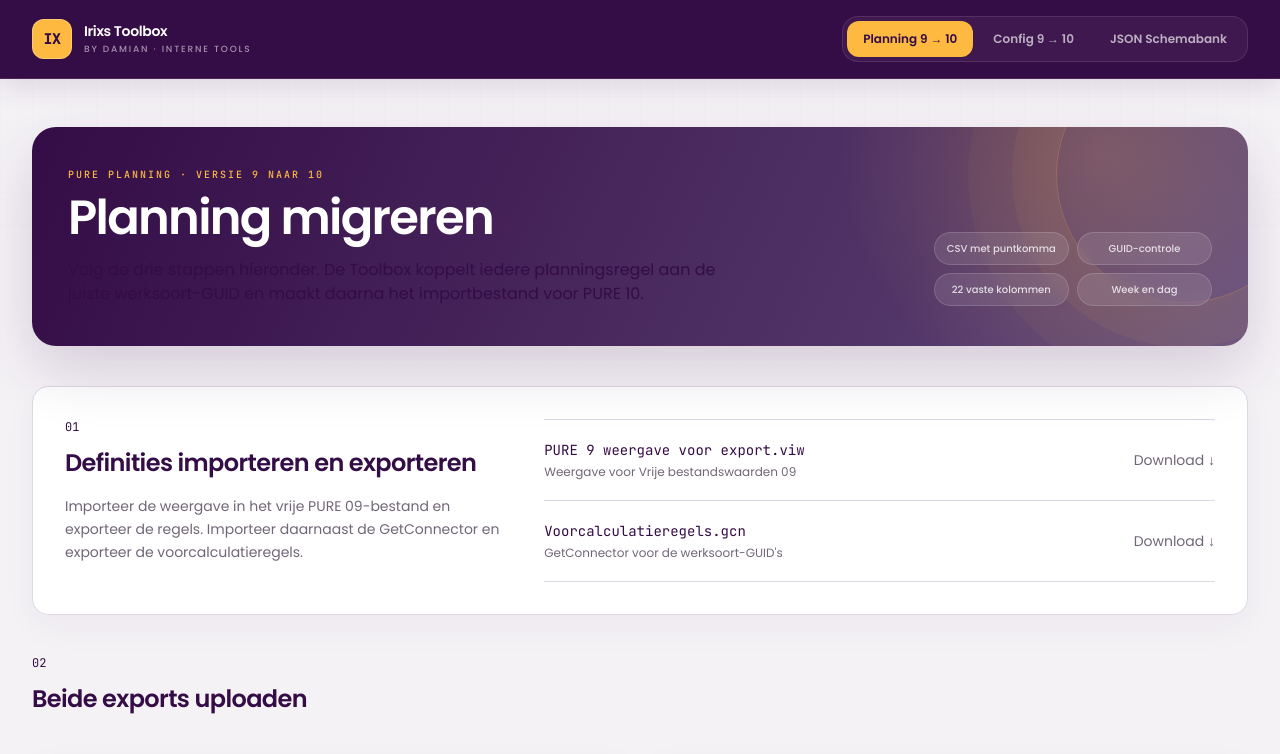
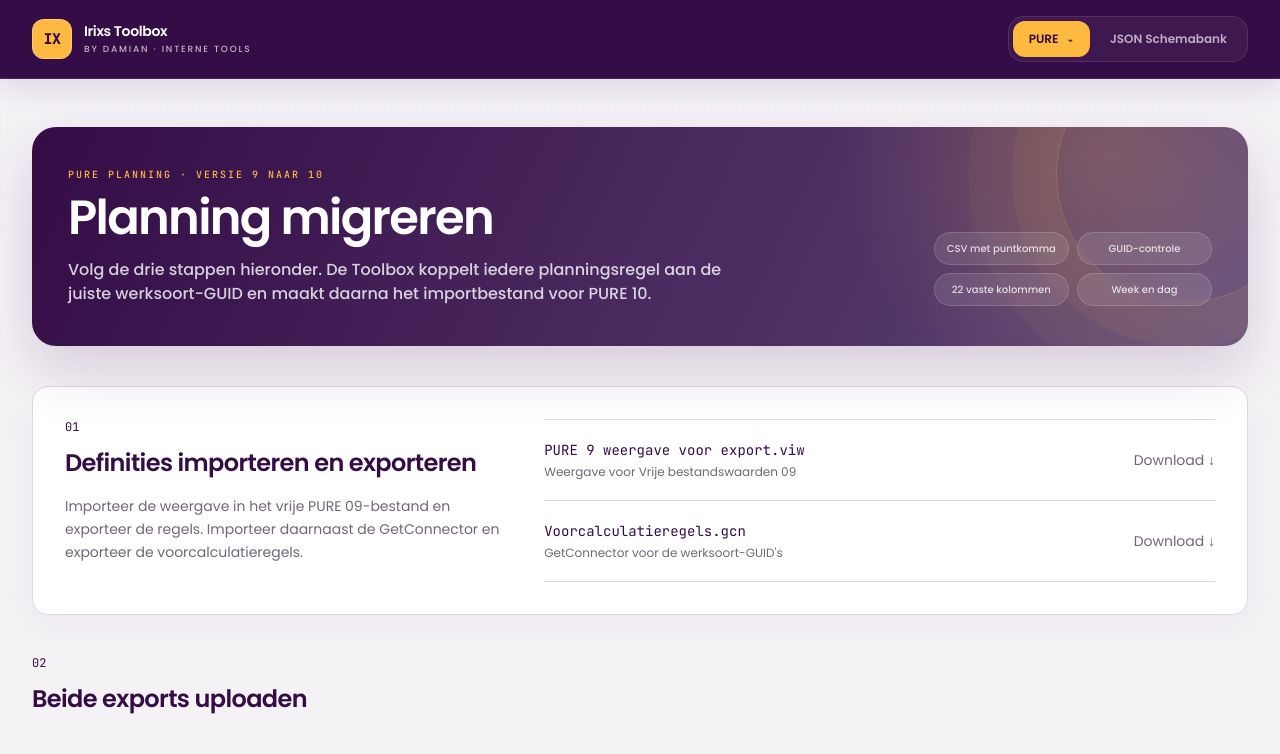
Before and after one commit to Damiank97/IrixsJSON-Demo, a Next.js app: page / in a window 1280 px wide. Shown: the top 754 px of the page. Built offline with nearby package versions, Linux system fonts and the light colour scheme.

Commit message:
Improve intro contrast and group PURE tools

```diff
--- a/components/PureConfigMigrationTool.tsx
+++ b/components/PureConfigMigrationTool.tsx
@@ -141,7 +141,7 @@ function ToolIntro() {
       <div>
         <p className="tool-kicker">PURE configuratie · versie 9 naar 10</p>
         <h1 className="mt-3 text-4xl font-semibold leading-tight tracking-[-0.035em] text-white md:text-5xl">Config migreren</h1>
-        <p className="mt-4 max-w-2xl text-sm leading-relaxed text-white/72 md:text-base">
+        <p className="mt-4 max-w-2xl text-sm font-medium leading-relaxed text-white/80 md:text-base">
           Bouw een complete KVSet-import uit het PURE 9 app.config-bestand. Klantwaarden worden overgenomen;
           ontbrekende PURE 10-structuur wordt veilig aangevuld.
         </p>
--- a/components/PureMigrationTool.tsx
+++ b/components/PureMigrationTool.tsx
@@ -76,7 +76,7 @@ export function PureMigrationTool() {
         <div>
         <p className="tool-kicker">PURE planning · versie 9 naar 10</p>
         <h1 className="mt-3 text-4xl font-semibold leading-tight tracking-[-0.035em] text-white md:text-5xl">Planning migreren</h1>
-        <p className="mt-4 max-w-2xl text-sm leading-relaxed text-white/72 md:text-base">
+        <p className="mt-4 max-w-2xl text-sm font-medium leading-relaxed text-white/80 md:text-base">
           Volg de drie stappen hieronder. De Toolbox koppelt iedere planningsregel aan de juiste werksoort-GUID
           en maakt daarna het importbestand voor PURE 10.
         </p>
--- a/components/ToolboxHome.tsx
+++ b/components/ToolboxHome.tsx
@@ -10,6 +10,7 @@ type Tool = "planning" | "config" | "schemas";
 
 export function ToolboxHome({ connectors }: { connectors: ConnectorIndexItem[] }) {
   const [tool, setTool] = useState<Tool>("planning");
+  const [pureMenuOpen, setPureMenuOpen] = useState(false);
   const totalSchemas = connectors.reduce((sum, connector) => sum + connector.schema_count, 0);
   const totalExamples = connectors.reduce((sum, connector) => sum + connector.example_count, 0);
 
@@ -23,12 +24,59 @@ export function ToolboxHome({ connectors }: { connectors: ConnectorIndexItem[] }
             </div>
             <div>
               <p className="text-sm font-semibold tracking-tight">Irixs Toolbox</p>
-              <p className="mt-0.5 text-[9px] font-medium uppercase tracking-[0.2em] text-white/55">By Damian · interne tools</p>
+              <p className="mt-0.5 text-[9px] font-medium uppercase tracking-[0.2em] text-white/70">By Damian · interne tools</p>
             </div>
           </div>
-          <nav className="flex max-w-full gap-1 overflow-x-auto rounded-2xl border border-white/10 bg-white/5 p-1" aria-label="Toolbox onderdelen">
-            <Tab active={tool === "planning"} onClick={() => setTool("planning")}>Planning 9 → 10</Tab>
-            <Tab active={tool === "config"} onClick={() => setTool("config")}>Config 9 → 10</Tab>
+          <nav className="flex max-w-full gap-1 rounded-2xl border border-white/10 bg-white/5 p-1" aria-label="Toolbox onderdelen">
+            <div
+              className="relative"
+              onMouseEnter={() => setPureMenuOpen(true)}
+              onMouseLeave={() => setPureMenuOpen(false)}
+              onBlur={(event) => {
+                if (!event.currentTarget.contains(event.relatedTarget)) setPureMenuOpen(false);
+              }}
+            >
+              <button
+                type="button"
+                aria-haspopup="menu"
+                aria-expanded={pureMenuOpen}
+                onClick={() => setPureMenuOpen(true)}
+                className={`flex items-center gap-2 whitespace-nowrap rounded-xl px-4 py-2.5 text-xs font-semibold transition ${
+                  tool === "planning" || tool === "config"
+                    ? "bg-brand-yellow text-accent shadow-sm"
+                    : "text-white/75 hover:bg-white/10 hover:text-white"
+                }`}
+              >
+                PURE
+                <span aria-hidden="true" className={`text-[9px] transition-transform ${pureMenuOpen ? "rotate-180" : ""}`}>⌄</span>
+              </button>
+              {pureMenuOpen && (
+                <div
+                  role="menu"
+                  aria-label="PURE tools"
+                  className="absolute left-0 top-[calc(100%+0.55rem)] z-50 min-w-52 overflow-hidden rounded-xl border border-rule bg-white p-1.5 text-accent shadow-[0_18px_45px_rgba(52,12,70,0.2)]"
+                >
+                  <PureMenuItem
+                    active={tool === "planning"}
+                    onClick={() => {
+                      setTool("planning");
+                      setPureMenuOpen(false);
+                    }}
+                  >
+                    Planning 9 → 10
+                  </PureMenuItem>
+                  <PureMenuItem
+                    active={tool === "config"}
+                    onClick={() => {
+                      setTool("config");
+                      setPureMenuOpen(false);
+                    }}
+                  >
+                    Config 9 → 10
+                  </PureMenuItem>
+                </div>
+              )}
+            </div>
             <Tab active={tool === "schemas"} onClick={() => setTool("schemas")}>JSON Schemabank</Tab>
           </nav>
         </div>
@@ -68,6 +116,21 @@ function Tab({ active, onClick, children }: { active: boolean; onClick: () => vo
   );
 }
 
+function PureMenuItem({ active, onClick, children }: { active: boolean; onClick: () => void; children: React.ReactNode }) {
+  return (
+    <button
+      type="button"
+      role="menuitem"
+      onClick={onClick}
+      className={`block w-full rounded-lg px-3 py-2.5 text-left text-xs font-semibold transition ${
+        active ? "bg-brand-yellow/25 text-accent" : "text-muted hover:bg-accent-soft hover:text-accent"
+      }`}
+    >
+      {children}
+    </button>
+  );
+}
+
 function SchemaBank({ connectors, totalSchemas, totalExamples }: {
   connectors: ConnectorIndexItem[];
   totalSchemas: number;
@@ -79,7 +142,7 @@ function SchemaBank({ connectors, totalSchemas, totalExamples }: {
         <div>
           <p className="tool-kicker">AFAS UpdateConnectors</p>
           <h1 className="mt-3 text-4xl font-semibold leading-tight tracking-[-0.035em] text-white md:text-5xl">JSON Schemabank</h1>
-          <p className="mt-4 max-w-2xl text-sm leading-relaxed text-white/72 md:text-base">Vind een connectorstructuur en pak direct een bruikbaar voorbeeld voor je koppeling of test.</p>
+          <p className="mt-4 max-w-2xl text-sm leading-relaxed text-white/80 md:text-base">Vind een connectorstructuur en pak direct een bruikbaar voorbeeld voor je koppeling of test.</p>
         </div>
         <dl className="relative z-10 mt-7 grid grid-cols-3 gap-2 md:mt-0">
           <Stat label="Connectors" value={connectors.length} />
@@ -97,7 +160,7 @@ function SchemaBank({ connectors, totalSchemas, totalExamples }: {
 function Stat({ label, value }: { label: string; value: number }) {
   return (
     <div className="min-w-[88px] rounded-2xl border border-white/15 bg-white/10 px-3 py-3 text-center backdrop-blur">
-      <dt className="text-[8px] font-medium uppercase tracking-[0.14em] text-white/55">{label}</dt>
+      <dt className="text-[8px] font-medium uppercase tracking-[0.14em] text-white/70">{label}</dt>
       <dd className="mt-1 text-xl font-semibold tabular-nums text-white">{value}</dd>
     </div>
   );
```
